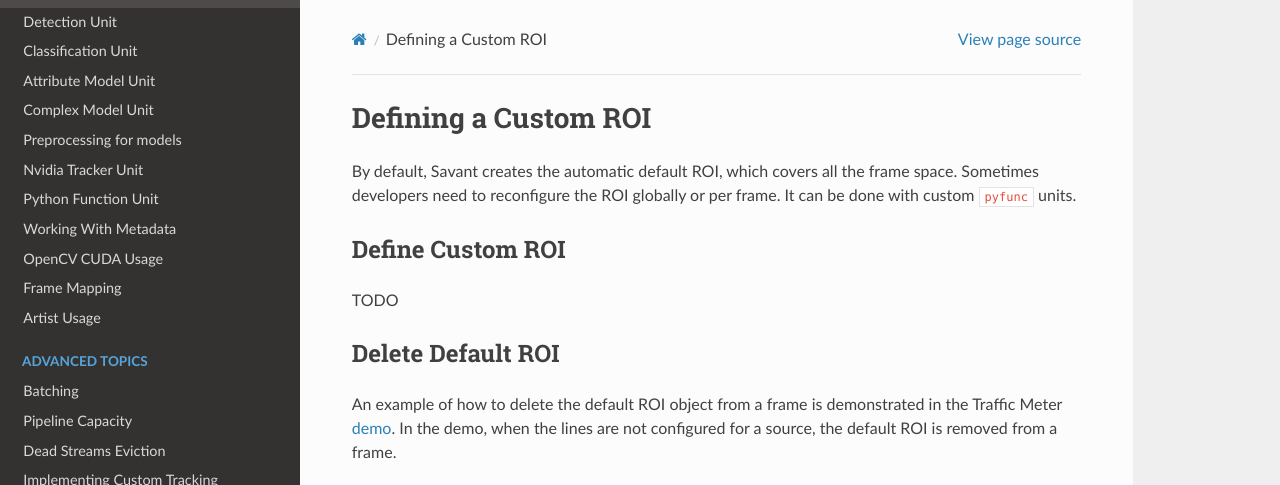
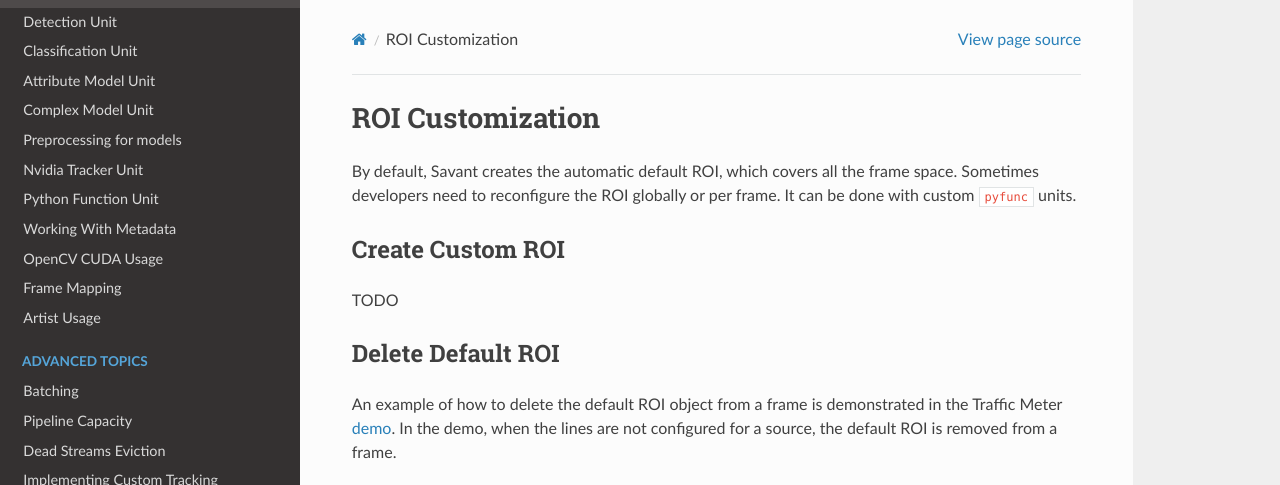
Before and after one commit to insight-platform/Savant, a Sphinx documentation site: the page built from docs/source/advanced_topics/3_custom_roi.rst, in a window 1280 px wide, cut to the strip 0-485 px from the top of the page. Built offline with Sphinx 7.4.7 and the Read the Docs theme 2.0.0, drawn with Linux system fonts in a browser that asks for light colours; the version number could not be read and is left out; some of the changed text lies outside the part shown.

Commit message:
added information about ROI customization

```diff
--- a/docs/source/advanced_topics/3_custom_roi.rst
+++ b/docs/source/advanced_topics/3_custom_roi.rst
@@ -1,9 +1,9 @@
-Defining a Custom ROI
-=====================
+ROI Customization
+=================
 
 By default, Savant creates the automatic default ROI, which covers all the frame space. Sometimes developers need to reconfigure the ROI globally or per frame. It can be done with custom ``pyfunc`` units.
 
-Define Custom ROI
+Create Custom ROI
 -----------------
 
 TODO
```
